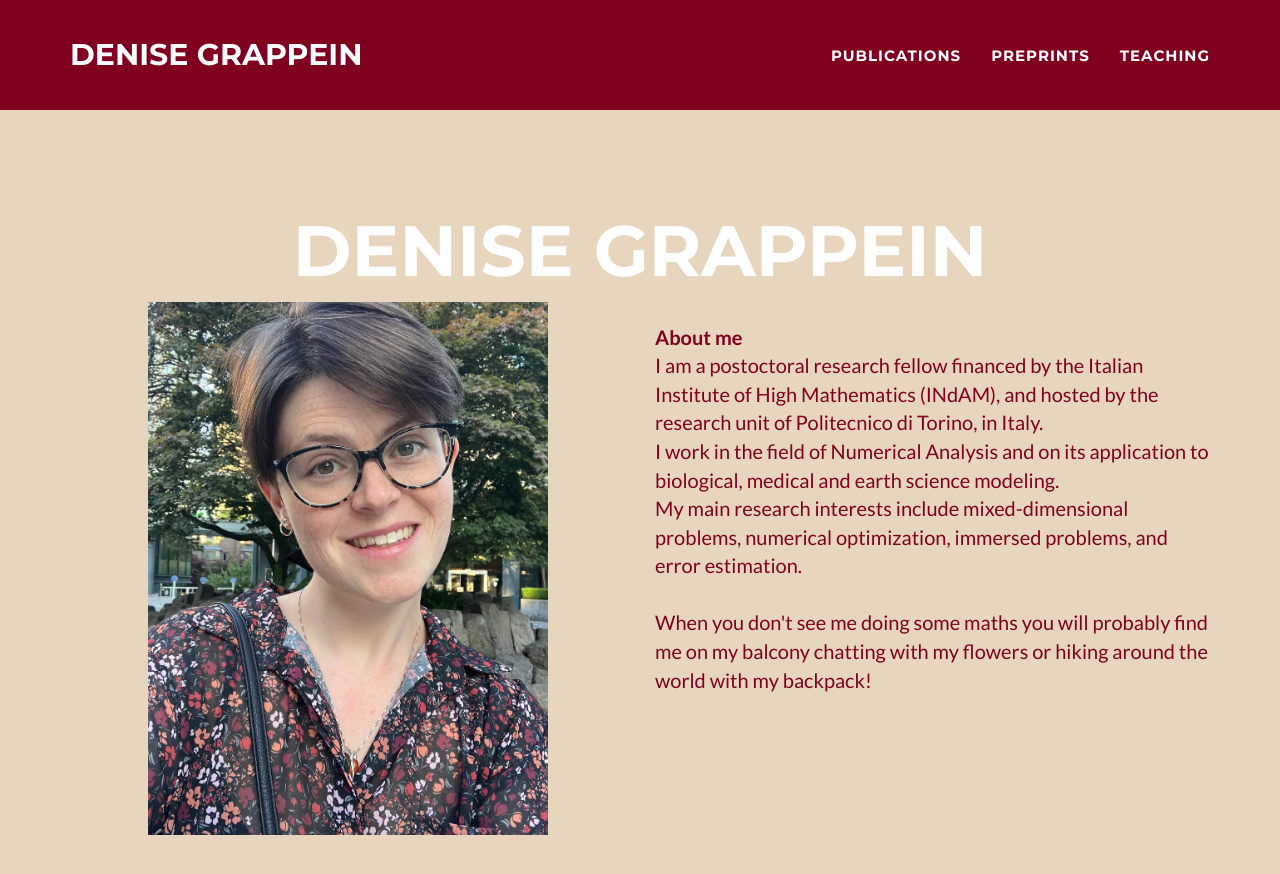
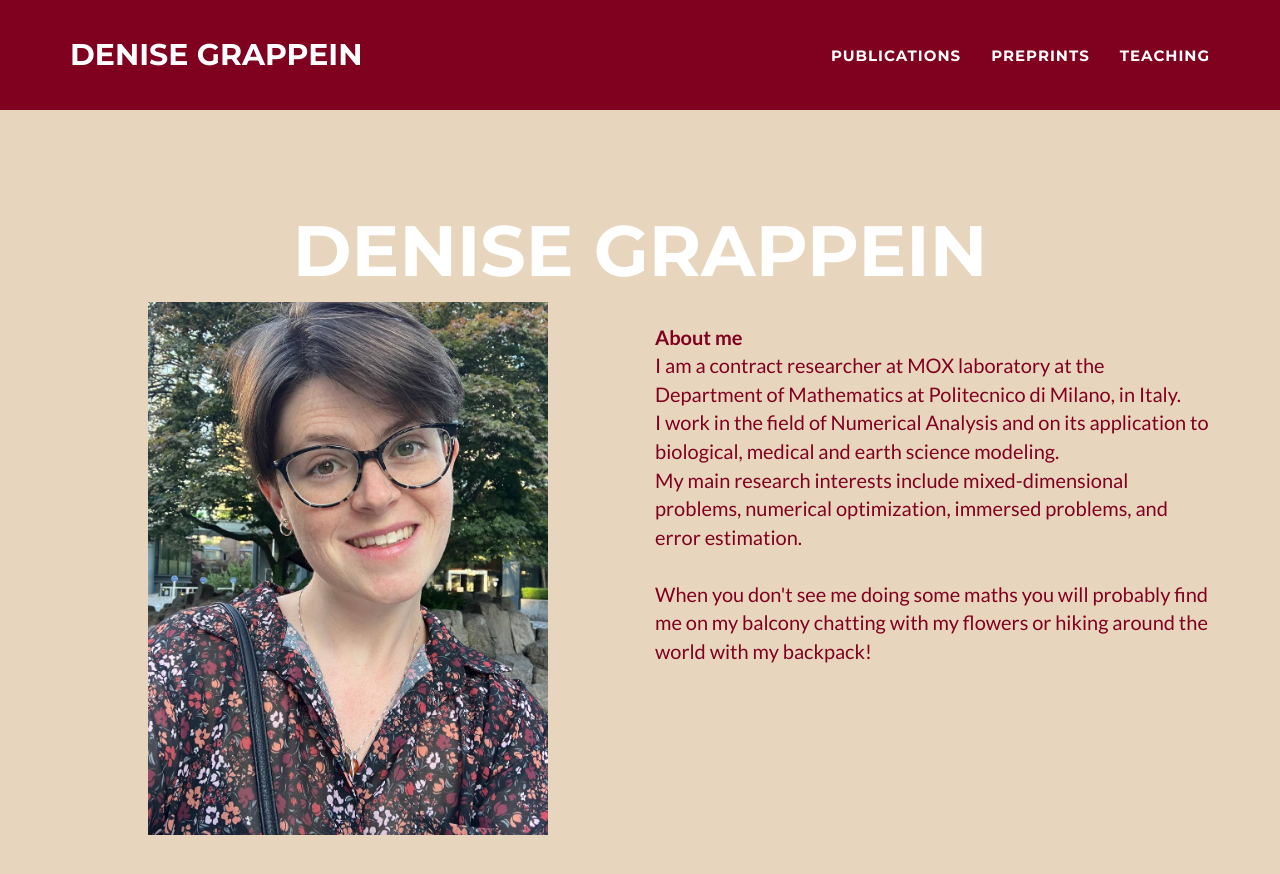
Before and after one commit to dgrappein/dgrappein.github.io, a Jekyll site: the page built from _posts/2025-05-06-Coupled2025.markdown, in a window 1280 px wide and 900 px high. Shown: the top 874 px of the window. Built offline with Jekyll 4.4.1, drawn with Linux system fonts in a browser that asks for light colours.

Commit message:
changed affiliation

```diff
--- a/_includes/header.html
+++ b/_includes/header.html
@@ -14,7 +14,7 @@
       <div class="col-lg-6">
 	<h3></h3> <!-- Title for the bio section -->
         <p class="bio" style="text-align: left; color: #800020;">
-          <strong>About me</strong> <br> I am a postoctoral research fellow financed by the Italian Institute of High Mathematics (INdAM), and hosted by the research unit of Politecnico di Torino, in Italy. <br>
+          <strong>About me</strong> <br> I am a contract researcher at MOX laboratory at the Department of Mathematics at Politecnico di Milano, in Italy. <br>
           I work in the field of Numerical Analysis and on its application to biological, medical and earth science modeling.<br>
           My main research interests include mixed-dimensional problems, numerical optimization, immersed problems, and error estimation. <br><br>
           When you don't see me doing some maths you will probably find me on my balcony chatting with my flowers or hiking around the world with my backpack!
```
